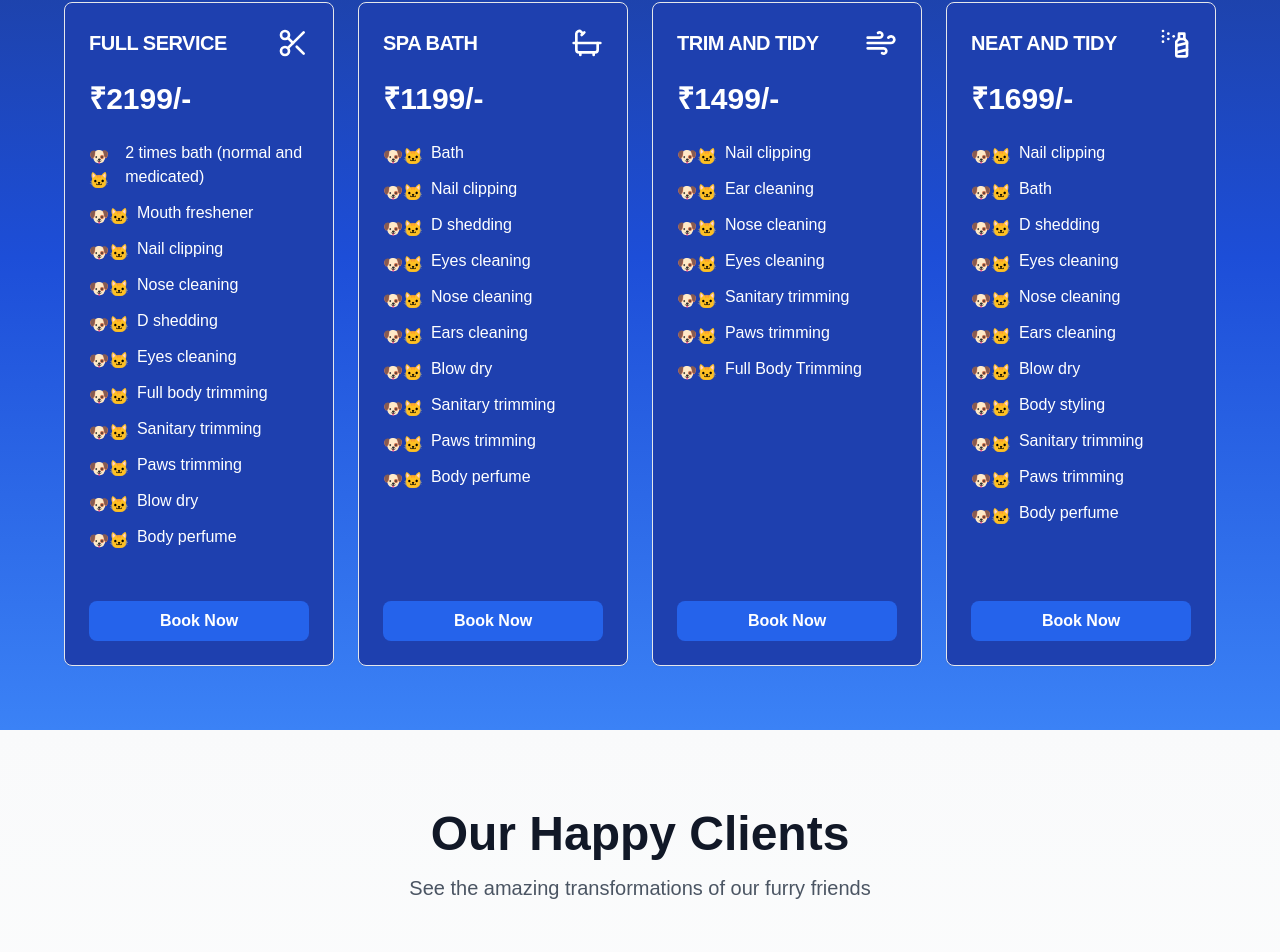
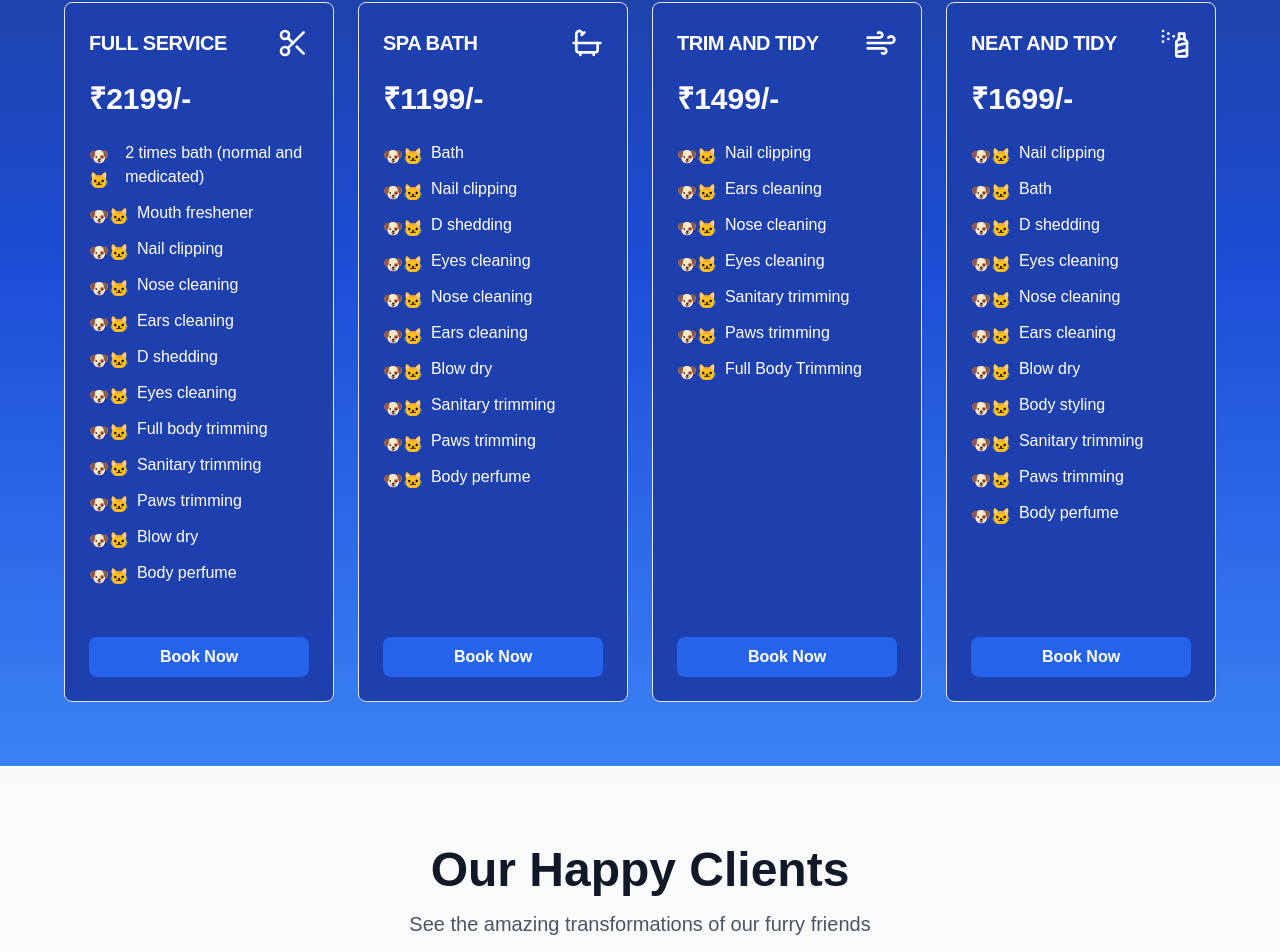
Before and after one commit to vamshichi/Bark-n-groom, a Next.js app: page / in a window 1280 px wide. Shown: the part 1752-2704 px from the top of the page. Built offline with nearby package versions, Linux system fonts and the light colour scheme.

Commit message:
Your commit message

```diff
--- a/app/components/service-packages.tsx
+++ b/app/components/service-packages.tsx
@@ -16,6 +16,7 @@ const services = [
       "Mouth freshener",
       "Nail clipping",
       "Nose cleaning",
+      "Ears cleaning",
       "D shedding",
       "Eyes cleaning",
       "Full body trimming",
@@ -48,7 +49,7 @@ const services = [
     icon: Wind,
     features: [
       "Nail clipping",
-      "Ear cleaning",
+      "Ears cleaning",
       "Nose cleaning",
       "Eyes cleaning",
       "Sanitary trimming",
```
